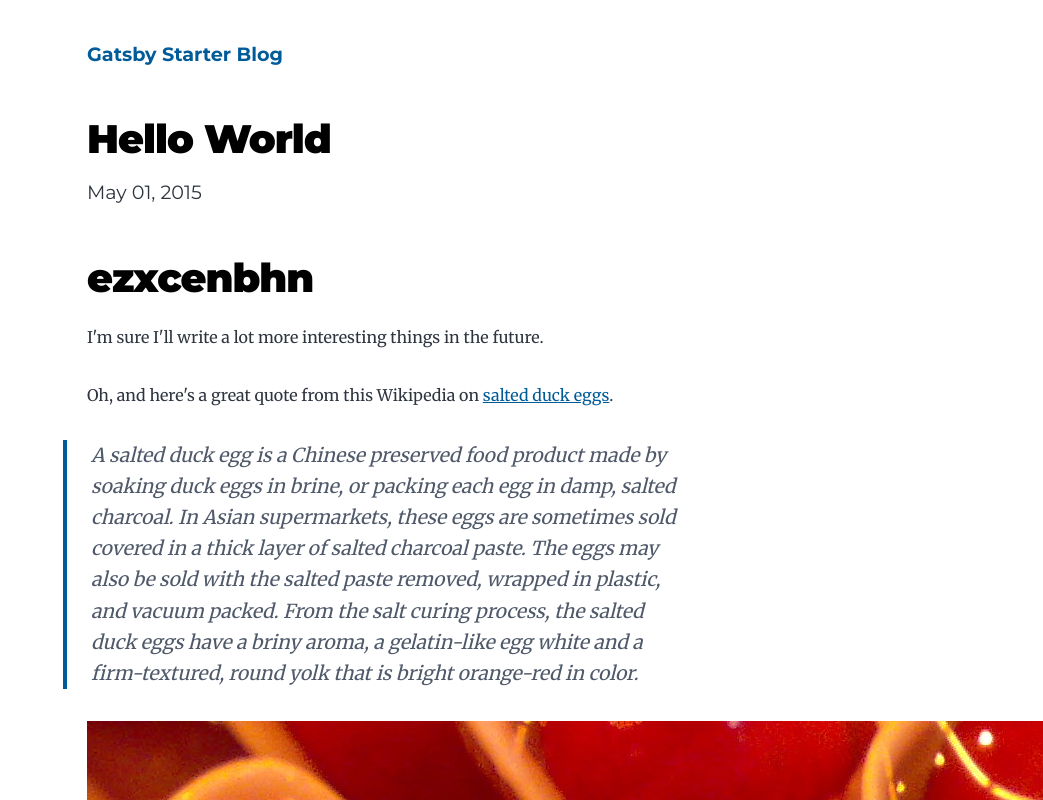
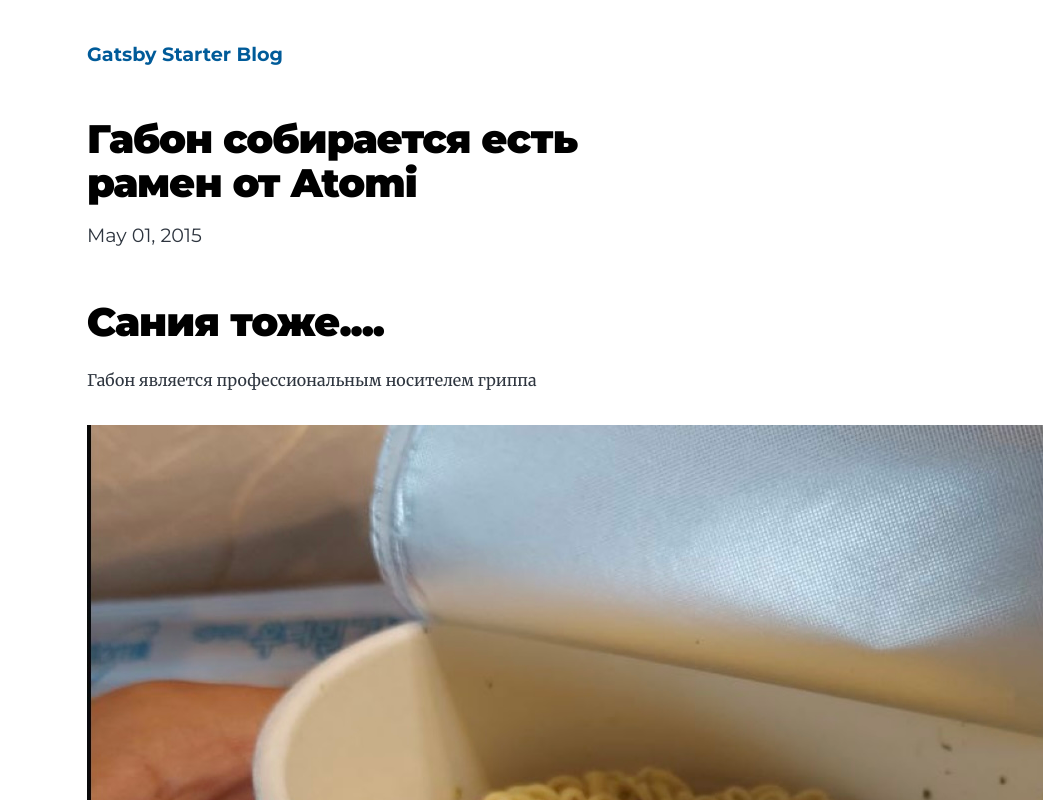
Before and after one commit to iodiqy/app-gatsby-learning, a Gatsby site: page /hello-world/ in a window 1280 px wide. Shown: the top 800 px of the page, without its empty margins (237-1280 px from the left). Built offline with nearby package versions, Linux system fonts and the light colour scheme; Gatsby itself is replaced by a stand-in of ours; some packages are replaced by stand-ins of ours.

Commit message:
initialcommit

```diff
--- a/content/blog/hello-world/index.md
+++ b/content/blog/hello-world/index.md
@@ -1,11 +1,13 @@
 ---
-title: Hello World
+title: Габон собирается есть рамен от Atomi
 date: "2015-05-01T22:12:03.284Z"
-description: "Hello World"
+description: "Габон собирается есть рамен от Atomi"
 ---
 
-# ezxcenbhn
-I'm sure I'll write a lot more interesting things in the future.
+# Сания тоже....
+Габон является профессиональным носителем гриппа
+
+![Ramen](./ramen.jpg)
 
 Oh, and here's a great quote from this Wikipedia on
 [salted duck eggs](https://en.wikipedia.org/wiki/Salted_duck_egg).
```
Also changed, not shown: content/blog/hello-world/ramen.jpg (added).
